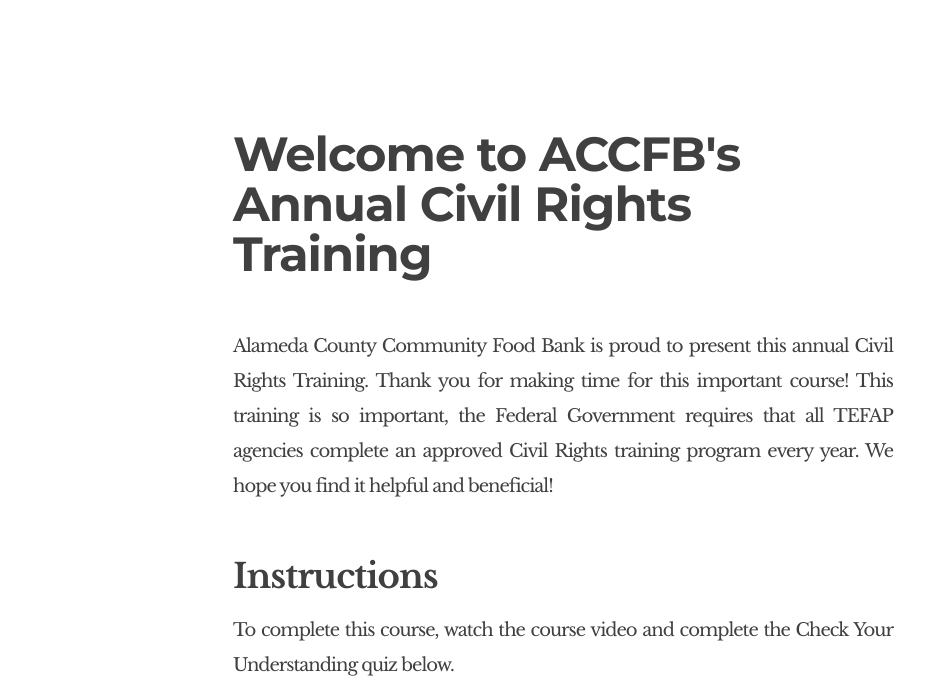
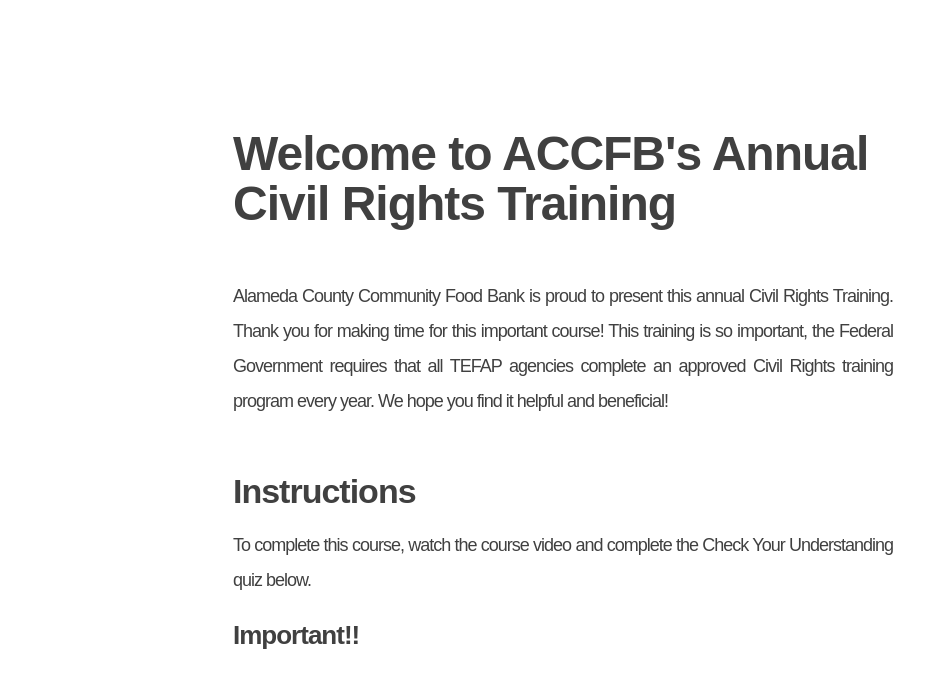
Before and after one commit to ACCFB/Civil-Rights-Training, a plain HTML site: page index.html in a window 1280 px wide. Shown: the part 99-779 px from the top of the page, without its empty margins (127-1052 px from the left). Drawn offline with nearby package versions, Linux system fonts and the light colour scheme; a script that the page names is missing.

Commit message:
removed font api call

```diff
--- a/index.html
+++ b/index.html
@@ -9,7 +9,7 @@
         <meta name="viewport" content="width=device-width, initial-scale=1, maximum-scale=1">
 
         <link rel="shortcut icon" href="images/arrow.png" />
-        <link href='http://fonts.googleapis.com/css?family=Montserrat:400,700%7CLibre+Baskerville:400,400italic,700' rel='stylesheet' type='text/css'>
+
         <link rel="stylesheet" type="text/css"  href='css/clear.css' />
         <link rel="stylesheet" type="text/css"  href='css/common.css' />
         <link rel="stylesheet" type="text/css"  href='css/font-awesome.min.css' />
```
Also changed, not shown: 1 other file.
